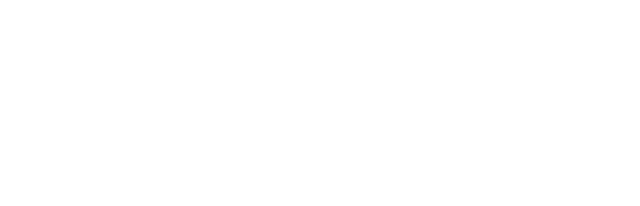
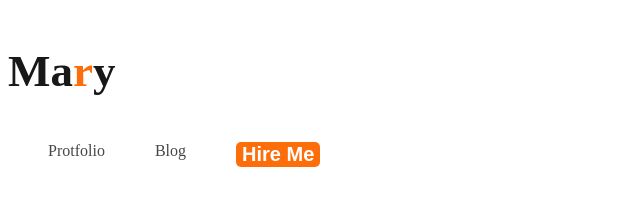
Before and after one commit to FarzanaRuby/Web-developer-protfolio, a plain HTML site: page index.html in a window 1280 px wide. Shown: the whole page, without its empty margins (0-640 px from the left). Drawn offline with Linux system fonts and the light colour scheme.

Commit message:
Added banner contetnt

```diff
--- a/index.html
+++ b/index.html
@@ -4,10 +4,27 @@
     <meta charset="UTF-8">
     <meta name="viewport" content="width=device-width, initial-scale=1.0">
     <title>Web developer protfolio</title>
+
+    <link rel="preconnect" href="https://fonts.googleapis.com">
+    <link rel="preconnect" href="https://fonts.gstatic.com" crossorigin>
+    <link href="https://fonts.googleapis.com/css2?family=Open+Sans:wght@800&display=swap" rel="stylesheet">
+
+   <link rel="stylesheet" href="protfolio.css">
 </head>
 <body>
     <header>
+<nav>
+    <h3 class="nav-title">Ma<span class="text-primary">r</span>y</h3>
+    <ul>
+ <li><a href="">Protfolio</a></li>
+ <li><a href="">Blog</a></li>
+ <li><button class="btn-primary">Hire Me</button></li>
 
+
+</ul>
+
+
+</nav>
 
     </header>
 
--- /dev/null
+++ b/protfolio.css
@@ -0,0 +1,60 @@
+/* common shared styles */
+
+font-family: 'Lato', sens-serif;
+
+font-family: 'Open Sans', sans-serif;
+
+
+/*nav related styles        */
+
+
+
+nav{
+
+    display: flex;
+    align-items: center;
+    justify-content: space-between;
+ }
+ .nav-title{
+
+    color: #181818;
+
+    font-size: 45px;
+
+
+     font-weight: 800;
+
+
+
+ }
+  .text-primary{
+
+  color: #fd6e0a;
+
+  }
+.btn-primary{
+    background-color: #fd6e0a;
+    border-radius: 5px;
+    border: 0px;
+    color: white;
+    font-size: 20px;
+    font-weight: 700;
+
+}
+  nav > ul{
+    display: flex;
+  }
+
+
+  nav li {
+    list-style: none;
+    margin-right: 50px;
+
+  }
+
+  nav a {
+
+    text-decoration: none
+    ;
+    color: #474747;
+  }
```
Also changed, not shown: images/developer.png (added), images/hardy.png (added), images/header_bg.png (added), images/icons/facebook.png (added), images/icons/insta.png (added), images/icons/js.png (added), images/icons/mongo.png (added), images/icons/nodejs.png (added), images/icons/react.png (added), images/icons/twitter.png (added).
